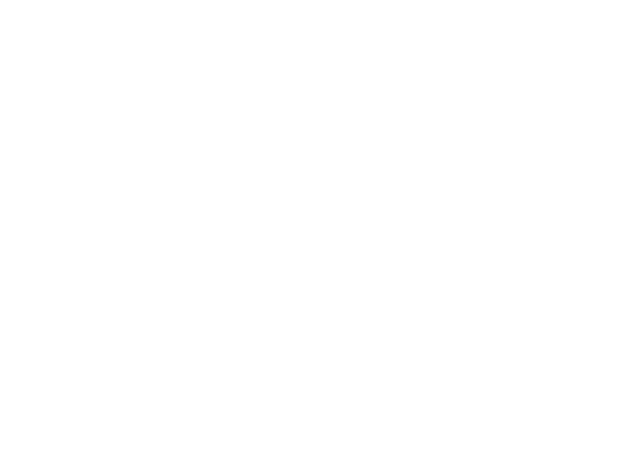
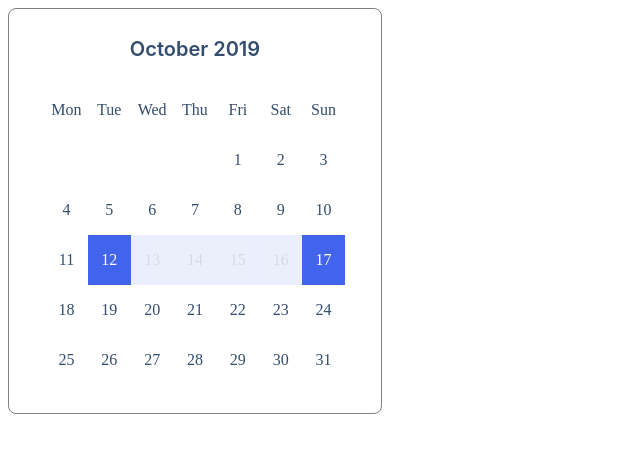
Before and after one commit to pavelvz/htmlcss-20230227_tibr7, a website: page 05-lection3/03-calendar/index.html in a window 1280 px wide. Shown: the whole page, without its empty margins (0-640 px from the left). Drawn offline with Linux system fonts and the light colour scheme; a web font is replaced by a local one.

Commit message:
add calendar

```diff
--- a/05-lection3/03-calendar/calendar.css
+++ b/05-lection3/03-calendar/calendar.css
@@ -0,0 +1,60 @@
+.calendar{
+    border: 1px solid grey;
+    border-radius: 8px;
+    padding: 28px 36px;
+    width: 100%;
+    max-width: 300px;
+
+}
+
+.calendar__title{
+    font-family: 'Inter';
+    font-style: normal;
+    font-weight: 600;
+    font-size: 20px;
+    line-height: 24px;
+    display: flex;
+    align-items: flex-end;
+    justify-content: center;
+    color: #334D6E;
+    margin-bottom: 24px;
+}
+.calendar__wrapper{
+    padding-bottom: 100%;
+    position: relative;
+}
+.calendar__inner{
+    position: absolute;
+    top:0px;
+    right: 0px;
+    left:0px;
+    bottom:0px;
+    display: grid;
+    grid-template-columns: repeat(7,1fr);
+
+}
+.calendar__item_day{
+    color: #90A0B7;
+}
+
+.calendar__item{
+    display: flex;
+    justify-content: center;
+    align-items: center;
+    font-family: 'Source Sans Pro';
+    font-style: normal;
+    font-weight: 400;
+    font-size: 16px;
+    line-height: 20px;
+    text-align: center;
+    color: #334D6E;
+}
+
+.calendar__item_range{
+    background: #A0B1F5;
+    opacity: 0.2;
+}
+.calendar__item_selected {
+    color: #FFFFFF;
+    background: #4263EB;
+}
--- a/05-lection3/03-calendar/index.html
+++ b/05-lection3/03-calendar/index.html
@@ -7,6 +7,64 @@
         <title>Calendar</title>
     </head>
     <body>
+    <div class="calendar">
+        <div class="calendar__title">
+            October 2019
+        </div>
+        <div class="calendar__wrapper">
+            <div class="calendar__inner">
 
+                <div class="calendar__item calendar__item_day">Mon</div>
+                <div class="calendar__item calendar__item_day">Tue</div>
+                <div class="calendar__item calendar__item_day">Wed</div>
+                <div class="calendar__item calendar__item_day">Thu</div>
+                <div class="calendar__item calendar__item_day">Fri</div>
+                <div class="calendar__item calendar__item_day">Sat</div>
+                <div class="calendar__item calendar__item_day">Sun</div>
+
+                <div class="calendar__item"></div>
+                <div class="calendar__item"></div>
+                <div class="calendar__item"></div>
+                <div class="calendar__item"></div>
+                <div class="calendar__item">1</div>
+                <div class="calendar__item">2</div>
+                <div class="calendar__item">3</div>
+                <div class="calendar__item">4</div>
+                <div class="calendar__item">5</div>
+                <div class="calendar__item">6</div>
+                <div class="calendar__item">7</div>
+                <div class="calendar__item">8</div>
+                <div class="calendar__item">9</div>
+                <div class="calendar__item">10</div>
+                <div class="calendar__item">11</div>
+                <div class="calendar__item calendar__item_selected">12</div>
+                <div class="calendar__item calendar__item_range">13</div>
+                <div class="calendar__item calendar__item_range">14</div>
+                <div class="calendar__item calendar__item_range">15</div>
+                <div class="calendar__item calendar__item_range">16</div>
+                <div class="calendar__item calendar__item_selected">17</div>
+                <div class="calendar__item">18</div>
+                <div class="calendar__item">19</div>
+                <div class="calendar__item">20</div>
+                <div class="calendar__item">21</div>
+                <div class="calendar__item">22</div>
+                <div class="calendar__item">23</div>
+                <div class="calendar__item">24</div>
+                <div class="calendar__item">25</div>
+                <div class="calendar__item">26</div>
+                <div class="calendar__item">27</div>
+                <div class="calendar__item">28</div>
+                <div class="calendar__item">29</div>
+                <div class="calendar__item">30</div>
+                <div class="calendar__item">31</div>
+
+
+            </div>
+
+
+        </div>
+
+
+    </div>
     </body>
 </html>
--- a/assets/fonts/fonts.css
+++ b/assets/fonts/fonts.css
@@ -1 +1,5 @@
 @import url('https://fonts.googleapis.com/css2?family=Roboto:ital,wght@0,100;0,300;0,400;0,500;0,700;0,900;1,100;1,300;1,400;1,500;1,700;1,900&display=swap');
+@font-face {
+    font-family: Inter;
+    src:url("./Inter/Inter-VariableFont_slnt,wght.ttf");
+}
```
